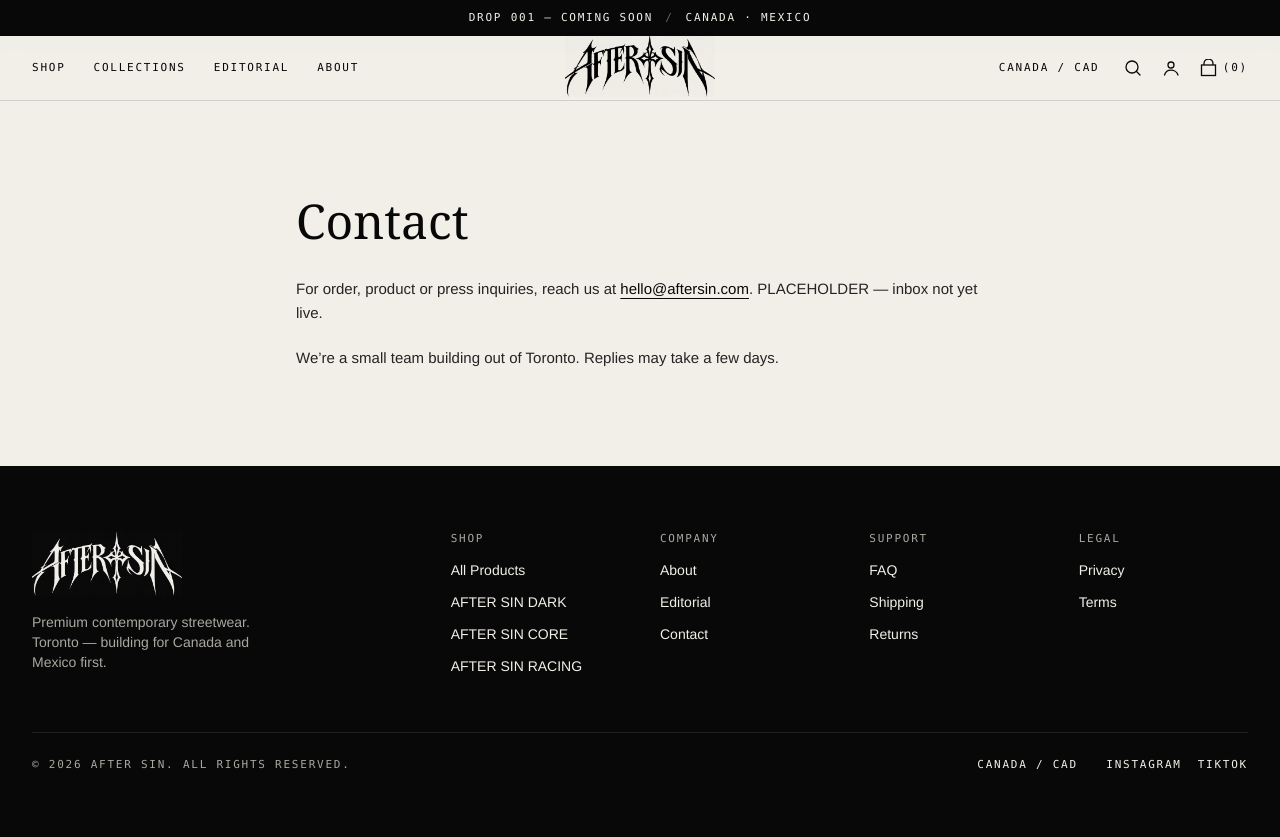
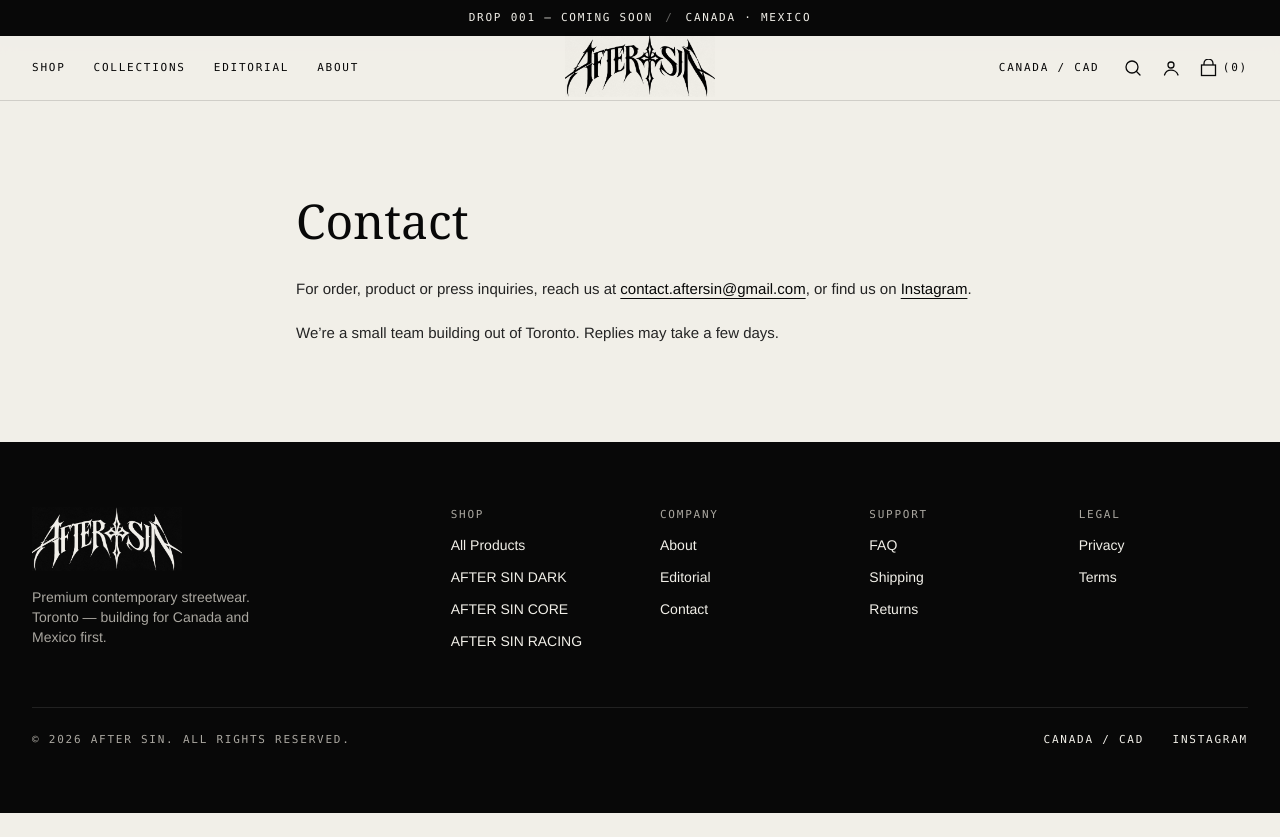
Before and after one commit to racckmike/After-Sin, a Next.js app: page /contact in a window 1280 px wide. After the commit the page ends 813 px from the top, so only its background shows below. Built offline with nearby package versions, Linux system fonts and the light colour scheme.

Commit message:
Add real Instagram and contact email
Footer links to instagram.com/aftersin.world (dropped the dead
TikTok placeholder link since there's no real account for it yet).
Contact page points to contact.aftersin@gmail.com instead of the
placeholder inbox.

```diff
--- a/app/contact/page.tsx
+++ b/app/contact/page.tsx
@@ -8,10 +8,22 @@
     <InfoPage title="Contact">
       <p>
         For order, product or press inquiries, reach us at{" "}
-        <a href="mailto:hello@aftersin.com" className="underline underline-offset-4 text-off-black">
-          hello@aftersin.com
+        <a
+          href="mailto:contact.aftersin@gmail.com"
+          className="underline underline-offset-4 text-off-black"
+        >
+          contact.aftersin@gmail.com
         </a>
-        . PLACEHOLDER — inbox not yet live.
+        , or find us on{" "}
+        <a
+          href="https://instagram.com/aftersin.world"
+          target="_blank"
+          rel="noopener noreferrer"
+          className="underline underline-offset-4 text-off-black"
+        >
+          Instagram
+        </a>
+        .
       </p>
       <p>We&rsquo;re a small team building out of Toronto. Replies may take a few days.</p>
     </InfoPage>
--- a/components/layout/Footer.tsx
+++ b/components/layout/Footer.tsx
@@ -72,11 +72,14 @@
           <div className="flex items-center gap-6">
             <CurrencySelector tone="dark" />
             <div className="flex items-center gap-4">
-              <a href="#" aria-label="Instagram" className="eyebrow hover:opacity-60">
+              <a
+                href="https://instagram.com/aftersin.world"
+                target="_blank"
+                rel="noopener noreferrer"
+                aria-label="Instagram"
+                className="eyebrow hover:opacity-60"
+              >
                 Instagram
-              </a>
-              <a href="#" aria-label="TikTok" className="eyebrow hover:opacity-60">
-                TikTok
               </a>
             </div>
           </div>
```
